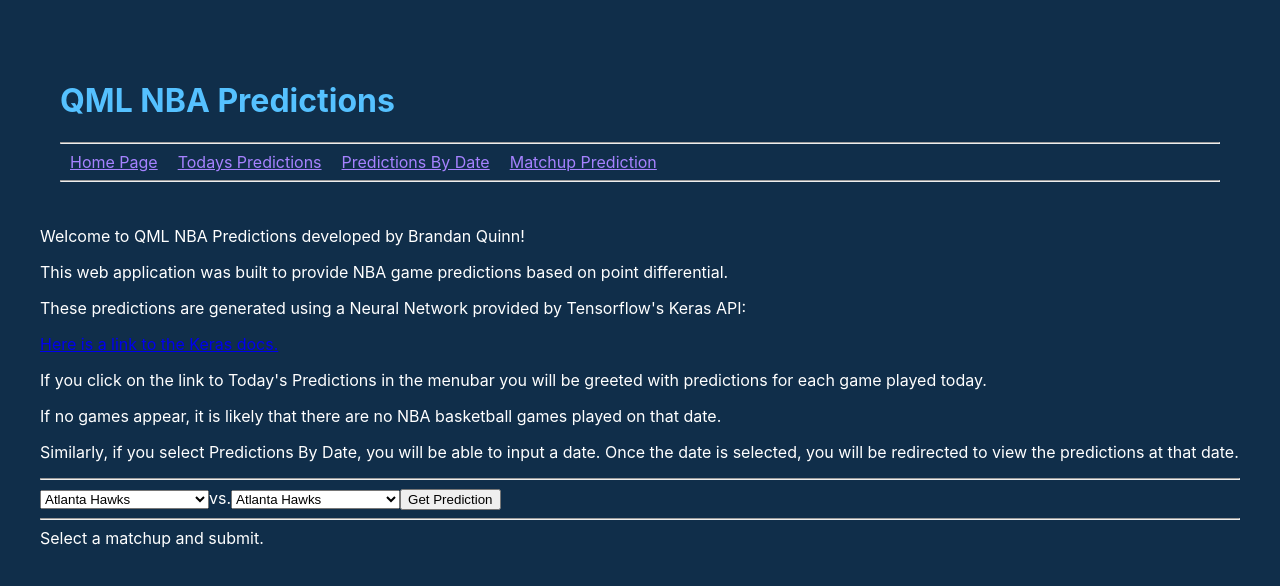
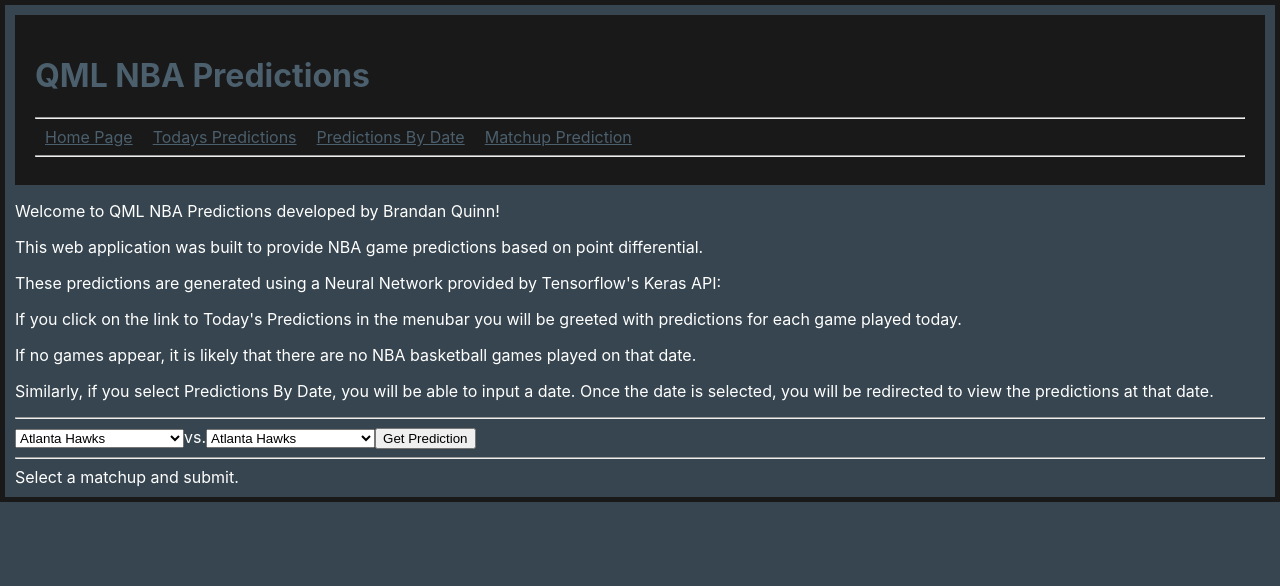
Before and after one commit to brandanquinn/senior-project, a React (Create React App) app in the folder my-app/: page /matchup-prediction in a window 1280 px wide. Shown: the top 586 px of the page. Built offline with nearby package versions, Linux system fonts and the light colour scheme.

Commit message:
Redesigned application view

```diff
--- a/my-app/src/App.css
+++ b/my-app/src/App.css
@@ -1,6 +1,10 @@
 body {
-  margin: 40px;
-  background-color: #102e4a;
+  /* margin: 40px; */
+  background-color: #36454f;
+  border-style: solid;
+  border-width: 5px;
+  border-color: #191919;
+  padding: 10px;
   color: white;
 }
 
@@ -8,20 +12,27 @@
   display: flex;                       /* establish flex container */
   flex-wrap: wrap;                     /* enable flex items to wrap */
   justify-content: space-around;
-  background-color: #102e4a;
+  background-color: #191919;
   color: #444;
 }
 
 .box {
   flex: 0 0 32%;                       /* don't grow, don't shrink, width */
   height: 90px;
-  margin-bottom: 5px;
-  background-color: #5887ff;
+  border-style: solid;
+  border-width: 5px;
+  border-color: #191919;
+  padding: 10px;
+  background-color: #36454f;
   color: white;
 }
 
 .box:nth-child(3n) {
-  background-color: #5887ff;
+  background-color: #36454f;
+  border-style: solid;
+  border-width: 5px;
+  border-color: #191919;
+  padding: 10px;
   color: white;
 }
 
@@ -30,7 +41,7 @@
 }
 
 .Sitename {
-  color: #55c1ff;
+  color: #4b5f6d;
 }
 
 .Navbar {
@@ -39,7 +50,16 @@
 
 .Link {
   padding: 10px;
-  color:#a682ff;
+  color:#4b5f6d;
+}
+
+.headbox {
+  background-color: #191919;
+}
+
+footer {
+  background-color: black;
+  height: 300px;
 }
 
 @keyframes App-logo-spin {
--- a/my-app/src/App.js
+++ b/my-app/src/App.js
@@ -16,15 +16,18 @@
   render() {
     return (
       <div>
+        <div class="headbox">
           <Header />
+        </div>
+        <div>
           <p>Welcome to QML NBA Predictions developed by Brandan Quinn!</p>
           <p>This web application was built to provide NBA game predictions based on point differential.</p>
           <p>These predictions are generated using a Neural Network provided by Tensorflow's Keras API: </p>
-        <a href="https://keras.io/getting-started/functional-api-guide/">Here is a link to the Keras docs.</a>
           <p>If you click on the link to Today's Predictions in the menubar you will be greeted with predictions for each game played today.</p>
           <p>If no games appear, it is likely that there are no NBA basketball games played on that date.</p>
           <p>Similarly, if you select Predictions By Date, you will be able to input a date. Once the date is selected, you will be redirected to view the predictions at that date.</p>
           <hr />
+        </div>
       </div>
     );
   }
```
Lines whose indentation alone changed are shown as unchanged.
